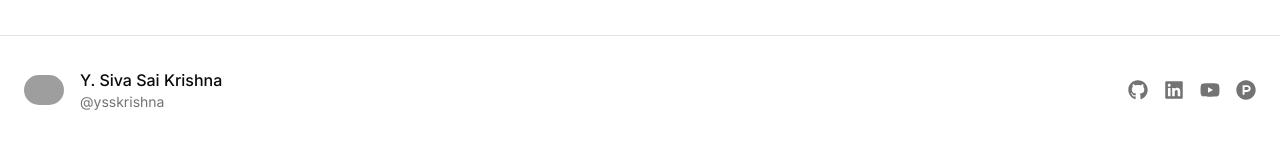
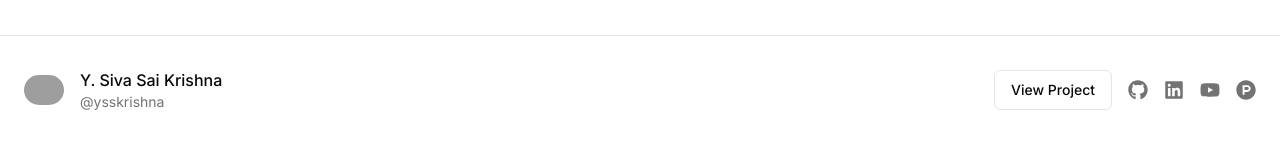
Before and after one commit to ysskrishna/nextjs-supabase-starter, a Next.js app: page / in a window 1280 px wide. Shown: the part 656-797 px from the top of the page. Built offline with nearby package versions, Linux system fonts and the light colour scheme; no server answers; grey boxes are pictures that could not be loaded.

Commit message:
Siva | Add view project button

```diff
--- a/components/footer.tsx
+++ b/components/footer.tsx
@@ -1,6 +1,7 @@
 import Image from "next/image"
 import Link from "next/link"
 import { FaGithub, FaLinkedin, FaYoutube, FaProductHunt } from "react-icons/fa"
+import { Button } from "@/components/ui/button"
 
 export default function Footer() {
   return (
@@ -21,6 +22,15 @@ export default function Footer() {
         </div>
 
         <div className="flex items-center gap-4">
+          <Button variant="outline" asChild>
+            <Link
+              href="https://github.com/ysskrishna/nextjs-supabase-starter"
+              target="_blank"
+              rel="noopener noreferrer"
+            >
+              View Project
+            </Link>
+          </Button>
           <Link
             href="https://github.com/ysskrishna"
             target="_blank"
```
